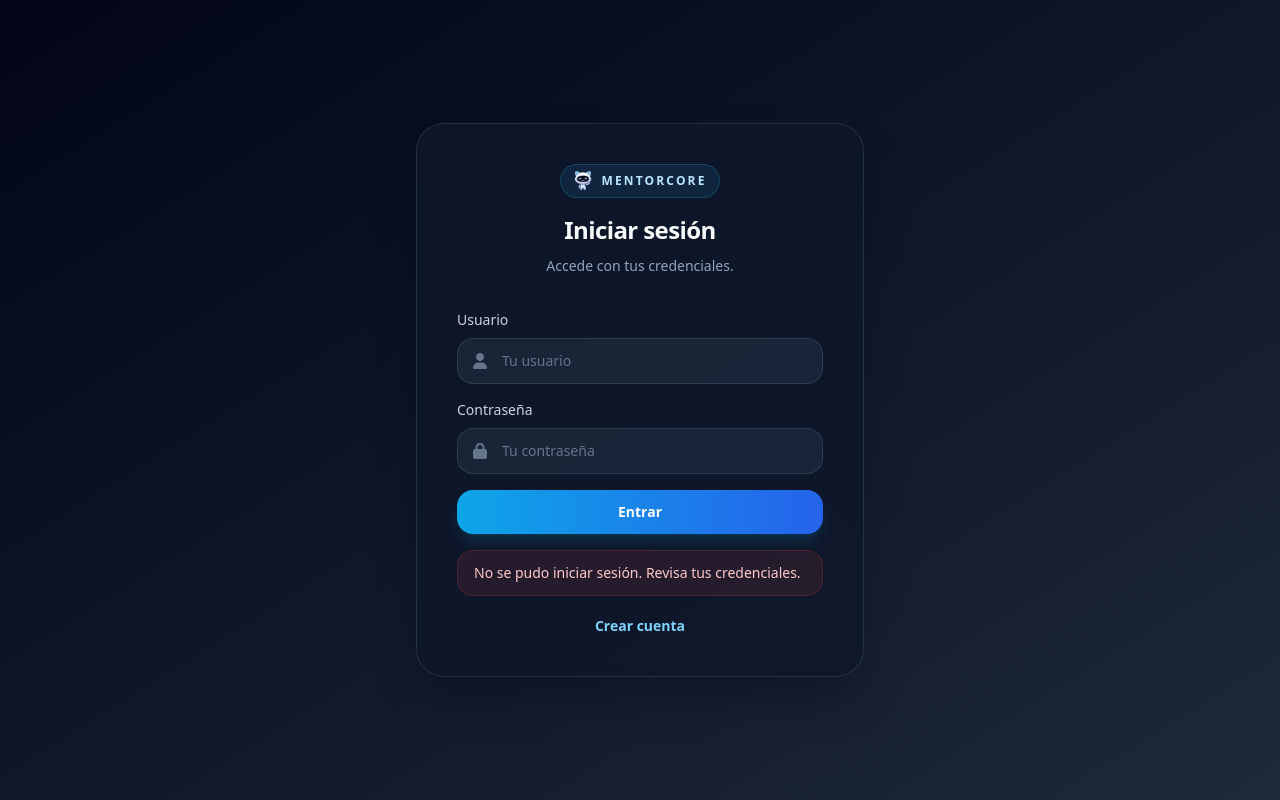
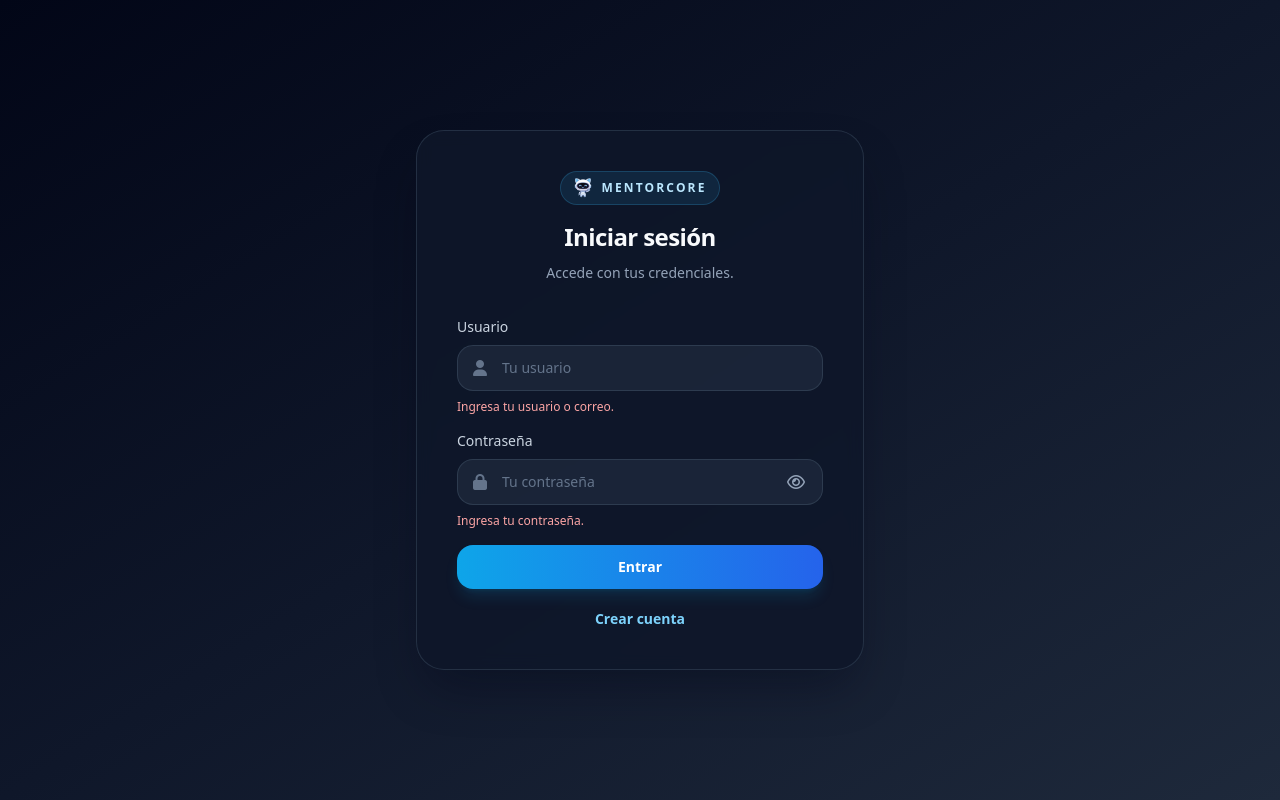
Before and after one commit to jeanfranco2023/proyectoInnivacionFront, an Angular app: page /login in a window 1280 px wide. Both pictures are taken after a click on the button "Entrar". Built offline with nearby package versions, Linux system fonts and the light colour scheme; no server answers.

Commit message:
correcciones del login

```diff
--- a/src/app/chatbot/auth/login/login.html
+++ b/src/app/chatbot/auth/login/login.html
@@ -16,21 +16,32 @@
           <div class="relative">
             <i class="fa-solid fa-user pointer-events-none absolute left-4 top-1/2 -translate-y-1/2 text-slate-500"></i>
             <input id="username" type="text" [(ngModel)]="form.username" name="username" autocomplete="username"
+                   (ngModelChange)="onUsernameInput()"
                    [attr.readonly]="autofillLock ? '' : null" (focus)="unlockAutofill()" (pointerdown)="unlockAutofill()"
                    class="w-full rounded-2xl border border-slate-700/80 bg-slate-800/85 px-11 py-3 text-sm text-slate-100 outline-none transition placeholder:text-slate-500 focus:border-sky-400/50 focus:bg-slate-800 focus:ring-4 focus:ring-sky-400/10"
                    placeholder="Tu usuario">
           </div>
+          <p *ngIf="fieldErrors.username" class="text-xs text-red-300">{{ fieldErrors.username }}</p>
         </div>
 
         <div class="space-y-2">
           <label for="password" class="block text-sm font-medium text-slate-300">Contraseña</label>
           <div class="relative">
             <i class="fa-solid fa-lock pointer-events-none absolute left-4 top-1/2 -translate-y-1/2 text-slate-500"></i>
-            <input id="password" type="password" [(ngModel)]="form.password" name="password" autocomplete="current-password"
+            <input id="password" [type]="showPassword ? 'text' : 'password'" [(ngModel)]="form.password" name="password" autocomplete="current-password"
+                   (ngModelChange)="onPasswordInput()"
                    [attr.readonly]="autofillLock ? '' : null" (focus)="unlockAutofill()" (pointerdown)="unlockAutofill()"
-                   class="w-full rounded-2xl border border-slate-700/80 bg-slate-800/85 px-11 py-3 text-sm text-slate-100 outline-none transition placeholder:text-slate-500 focus:border-sky-400/50 focus:bg-slate-800 focus:ring-4 focus:ring-sky-400/10"
+                   class="w-full rounded-2xl border border-slate-700/80 bg-slate-800/85 px-11 py-3 pr-12 text-sm text-slate-100 outline-none transition placeholder:text-slate-500 focus:border-sky-400/50 focus:bg-slate-800 focus:ring-4 focus:ring-sky-400/10"
                    placeholder="Tu contraseña">
+            <button type="button"
+                    (click)="togglePasswordVisibility()"
+                    class="absolute right-3 top-1/2 -translate-y-1/2 rounded-lg p-1.5 text-slate-400 transition hover:bg-slate-700/60 hover:text-slate-200"
+                    [attr.aria-label]="showPassword ? 'Ocultar contraseña' : 'Mostrar contraseña'"
+                    [title]="showPassword ? 'Ocultar contraseña' : 'Mostrar contraseña'">
+              <i [class]="showPassword ? 'fa-regular fa-eye-slash' : 'fa-regular fa-eye'"></i>
+            </button>
           </div>
+          <p *ngIf="fieldErrors.password" class="text-xs text-red-300">{{ fieldErrors.password }}</p>
         </div>
 
         <button type="submit" [disabled]="isLoading"
--- a/src/app/chatbot/auth/login/login.ts
+++ b/src/app/chatbot/auth/login/login.ts
@@ -23,6 +23,8 @@ export class LoginComponent implements OnInit {
   errorMessage = '';
   private returnUrl = '/chat';
   autofillLock = true;
+  showPassword = false;
+  fieldErrors: { username?: string; password?: string } = {};
 
   constructor(
     private readonly authLoginApiService: AuthLoginApiService,
@@ -38,7 +40,52 @@ export class LoginComponent implements OnInit {
     }
   }
 
+  private isEmailLike(value: string): boolean {
+    return value.includes('@');
+  }
+
+  private isValidEmail(value: string): boolean {
+    return /^[^\s@]+@[^\s@]+\.[^\s@]+$/.test(value);
+  }
+
+  private validateForm(): boolean {
+    this.fieldErrors = {};
+    const username = this.form.username.trim();
+    const password = this.form.password;
+
+    if (!username) {
+      this.fieldErrors.username = 'Ingresa tu usuario o correo.';
+    } else if (this.isEmailLike(username) && !this.isValidEmail(username)) {
+      this.fieldErrors.username = 'El correo no tiene un formato valido.';
+    }
+
+    if (!password) {
+      this.fieldErrors.password = 'Ingresa tu contraseña.';
+    } else if (password.length < 6) {
+      this.fieldErrors.password = 'La contraseña debe tener al menos 6 caracteres.';
+    }
+
+    return !this.fieldErrors.username && !this.fieldErrors.password;
+  }
+
+  onUsernameInput() {
+    if (this.fieldErrors.username) this.fieldErrors.username = undefined;
+    if (this.errorMessage) this.errorMessage = '';
+  }
+
+  onPasswordInput() {
+    if (this.fieldErrors.password) this.fieldErrors.password = undefined;
+    if (this.errorMessage) this.errorMessage = '';
+  }
+
+  togglePasswordVisibility() {
+    this.showPassword = !this.showPassword;
+  }
+
   login() {
+    if (this.isLoading) return;
+    if (!this.validateForm()) return;
+
     this.isLoading = true;
     this.errorMessage = '';
 
@@ -52,8 +99,11 @@ export class LoginComponent implements OnInit {
         void this.router.navigateByUrl(this.returnUrl);
       },
       error: (error) => {
+        const status = Number(error?.status ?? 0);
         this.errorMessage =
-          error?.error?.error?.message || 'No se pudo iniciar sesión. Revisa tus credenciales.';
+          status === 401 || status === 403
+            ? 'Correo/usuario o contraseña incorrectos.'
+            : error?.error?.error?.message || 'No se pudo iniciar sesión. Revisa tus credenciales.';
         this.isLoading = false;
       },
       complete: () => {
```
